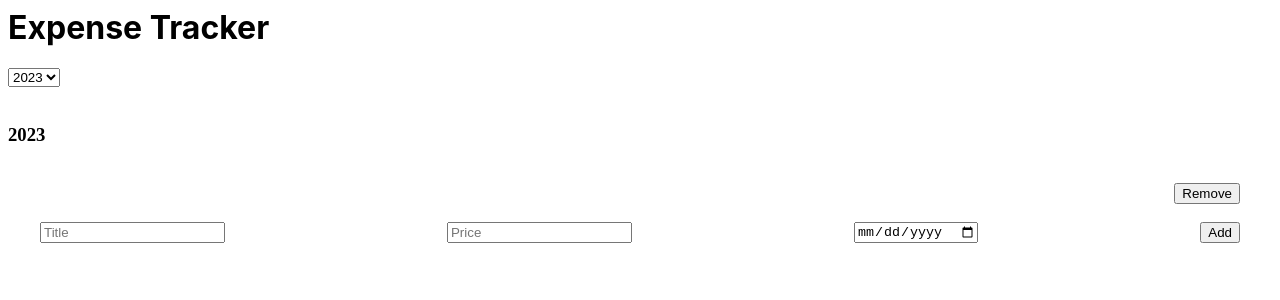
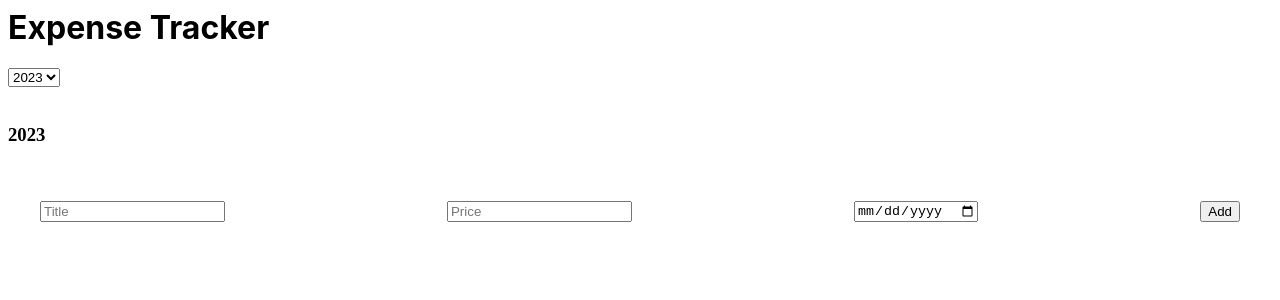
Before and after one commit to Justinsamuel7/Expense-tracker, a React (Create React App) app: page / in a window 1280 px wide. Shown: the top 300 px of the page. Built offline with nearby package versions, Linux system fonts and the light colour scheme.

Commit message:
1 file modified

```diff
--- a/src/Year2023.js
+++ b/src/Year2023.js
@@ -6,11 +6,8 @@ import { Routes, Route, Link, useNavigate } from 'react-router-dom';
 export default function Year2023() {
 
   let [ExpTitle, setExpTitle] = useState([
-    {
-      title : "",
-      amount : "",
-      date : ""
-    },
+    // {
+    // },
   ])
 
   function handleinputs(e)
@@ -56,7 +53,8 @@ export default function Year2023() {
           <span>{ele.title}</span>
           <span>{ele.amount}</span>
           <span>{ele.date}</span>
-          <button onClick={()=>removeExpense(index)}>Remove</button>
+          {ExpTitle.length > 0 ? <button onClick={()=>removeExpense(index)}>Remove</button> : ''}
+
         </div>
       )
       })}
```
